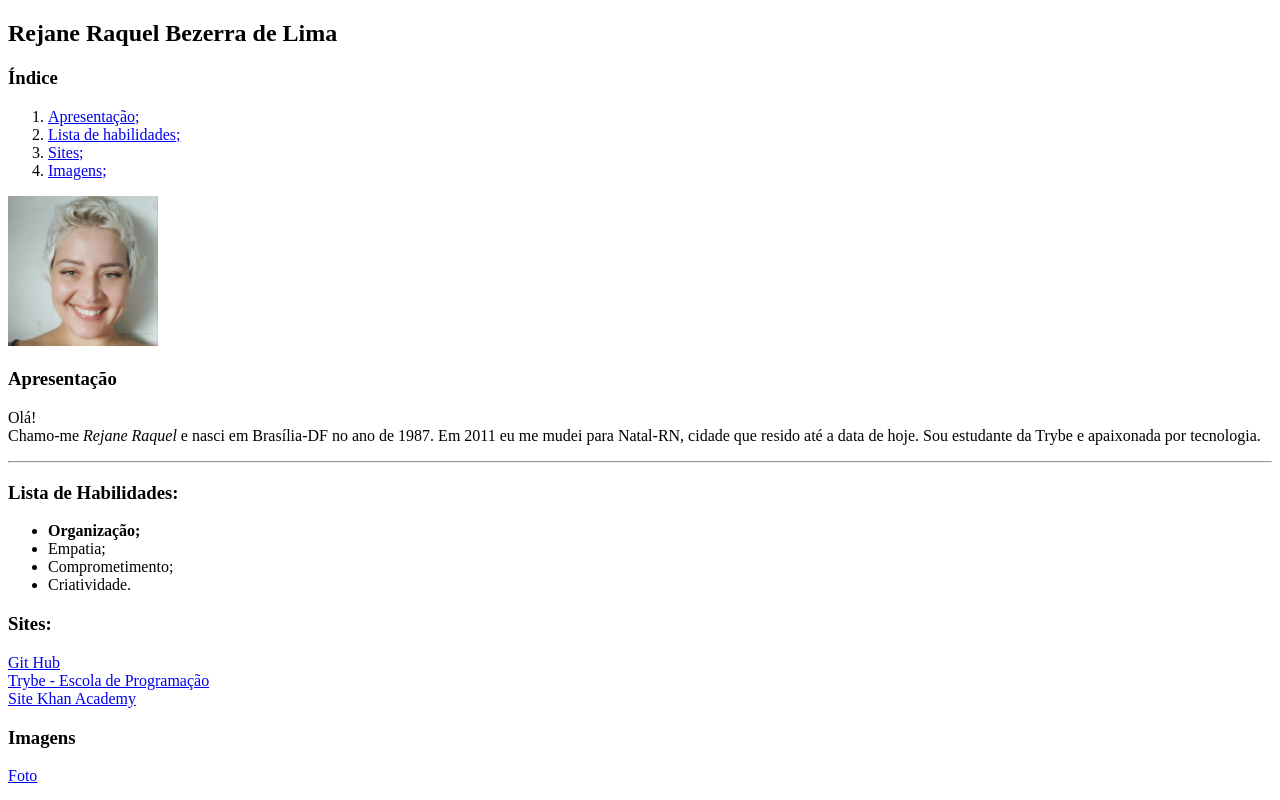
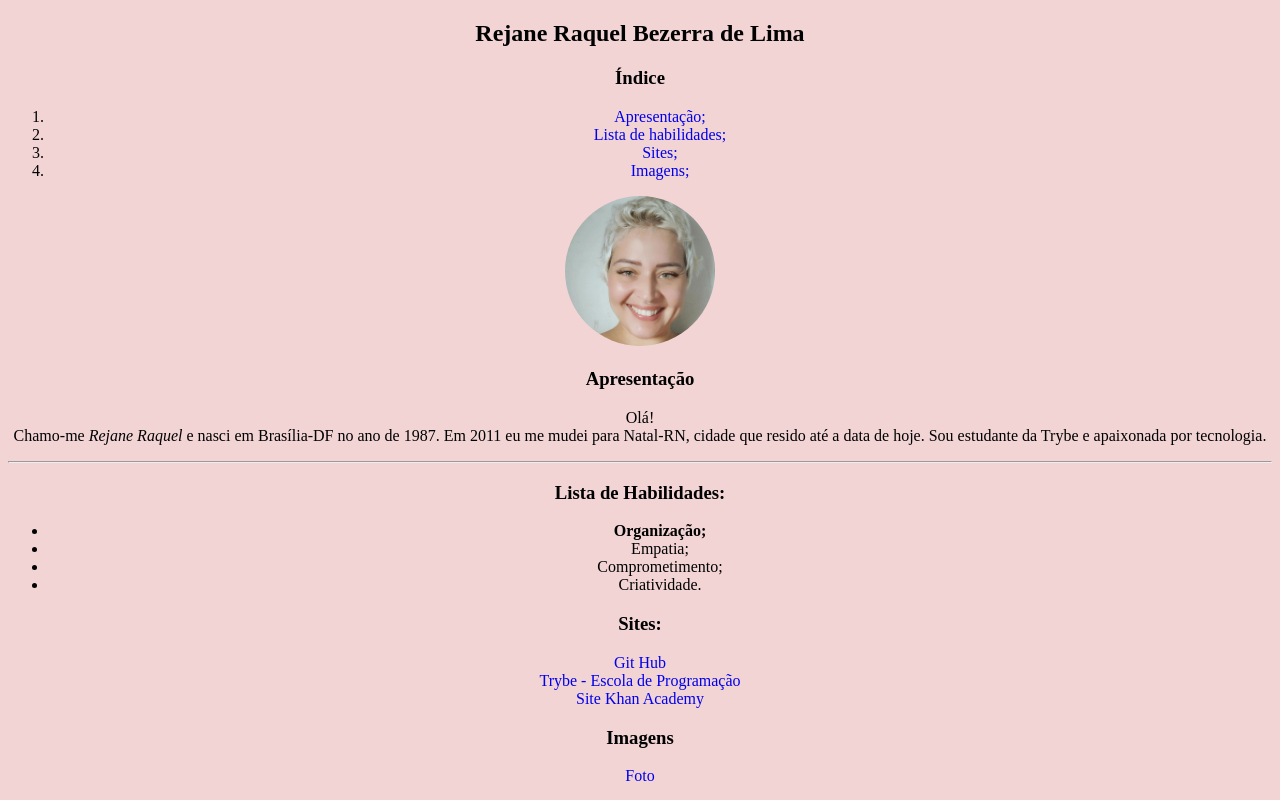
Before and after one commit to rejaneraquel/rejaneraquel.github.io, a plain HTML site: page index.html in a window 1280 px wide. Drawn offline with Linux system fonts and the light colour scheme.

Commit message:
Atualiza site do portifolio

```diff
--- a/index.html
+++ b/index.html
@@ -3,12 +3,13 @@
 <head>
     <meta charset="UTF-8">
     <title>Portifólio Rejane</title>
+    <link rel="stylesheet" type="text/css" href="style.css">
 </head>
 <body>
-    <h2>
+    <h2 class="titulosessao"  >
         Rejane Raquel Bezerra de Lima
     </h2>
-    <h3>
+    <h3 class="titulosessao" >
         Índice
     </h3>
     <ol>
@@ -24,7 +25,7 @@
 
     </ol>
     <img id="foto1" src="./Rejane sorrindo.jpg" width="150px" alt="Foto de Rejane Sorrindo">
-    <h3 id="indice1">
+    <h3 class="titulosessao" id="indice1">
         Apresentação
     </h3>
 
@@ -33,21 +34,21 @@
         Chamo-me <em>Rejane Raquel</em> e nasci em Brasília-DF no ano de 1987. Em 2011 eu me mudei para Natal-RN, cidade que resido até a data de hoje. Sou estudante da Trybe e apaixonada por tecnologia.
     </p>
     <hr>
-    <h3 id="indice2" >Lista de Habilidades:</h3>
+    <h3 class="titulosessao"id="indice2" >Lista de Habilidades:</h3>
     <ul>
         <li><strong>Organização;</strong></li>
         <li>Empatia;</li>
         <li>Comprometimento;</li>
         <li>Criatividade.</li>
     </ul>
-    <h3 id="indice3" >
+    <h3 class="titulosessao" id="indice3" >
         Sites:
     </h3>
     <a href="https://github.com/rejaneraquel" target="_blank">Git Hub</a> <br>
     <a href="https://www.betrybe.com/?utm_medium=cpc&utm_source=google&utm_campaign=Brand&utm_content=ad03_din_h&gclid=CjwKCAiAx8KQBhAGEiwAD3EiP8XBUwG24bDqldwP4lnRfH5nR5f0eP9CkwlO-7HoN316uCcilabXcRoCAGQQAvD_BwE" target="_blank" > Trybe - Escola de Programação </a> <br>
     <a href="https://pt.khanacademy.org/coach/dashboard?utm_account=Grant&utm_campaignname=Grant_Brasil_institutional&gclid=CjwKCAiAx8KQBhAGEiwAD3EiP5SBMI8nqHR1OEIgqPSVvQtA87Vu7n6uKm9iL_dhNB44vI-UbmaISBoCA5wQAvD_BwE" target="_blank" >Site Khan Academy</a>
 
-    <h3 id="indice4" >
+    <h3 class="titulosessao" id="indice4" >
         Imagens
     </h3>
     <a href="#foto1">Foto</a>
--- /dev/null
+++ b/style.css
@@ -0,0 +1,17 @@
+body {
+    background-color: rgb(242, 212, 212);
+    text-align: center;
+
+}
+
+.titulosessao {
+    text-align: center;
+}
+
+a {
+    text-decoration: none;
+}
+
+#foto1 {
+    border-radius: 100px;
+}
```
